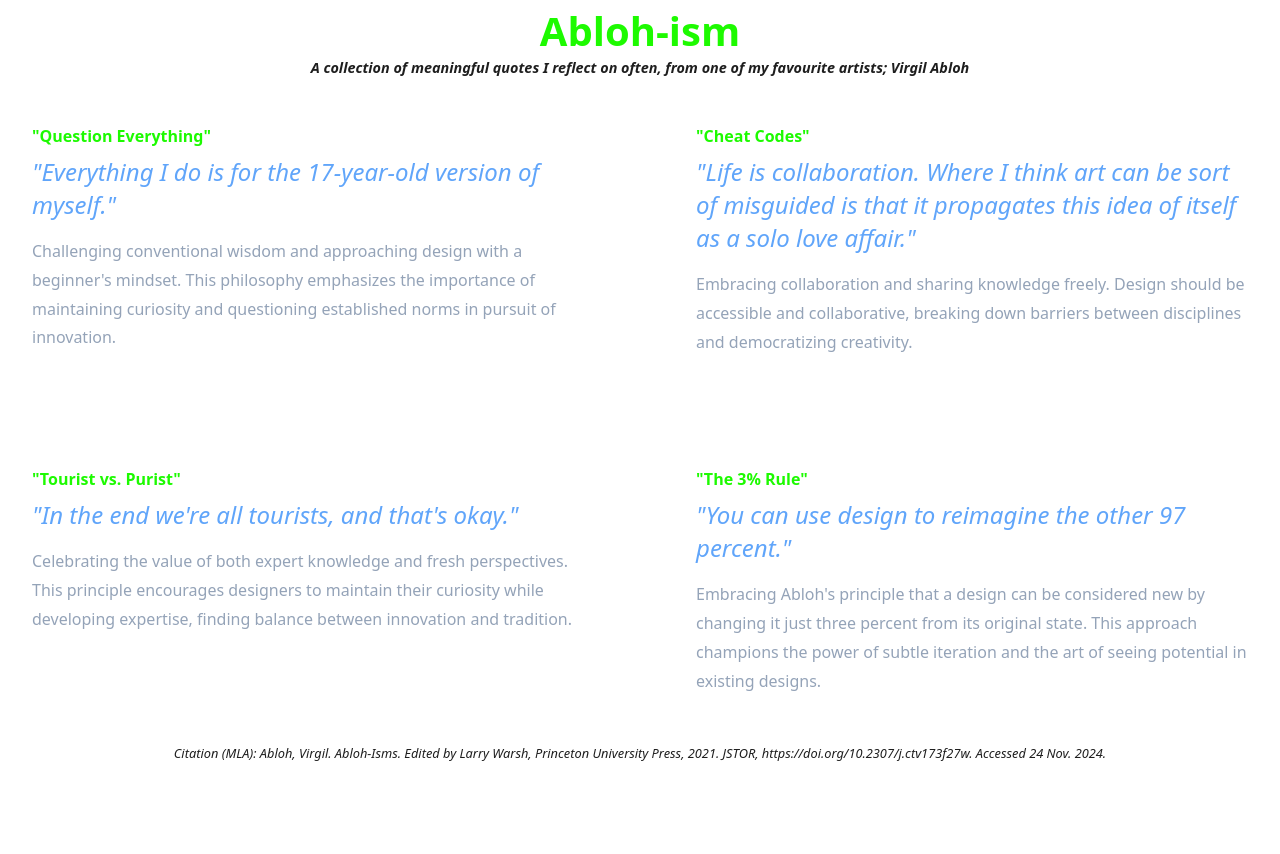
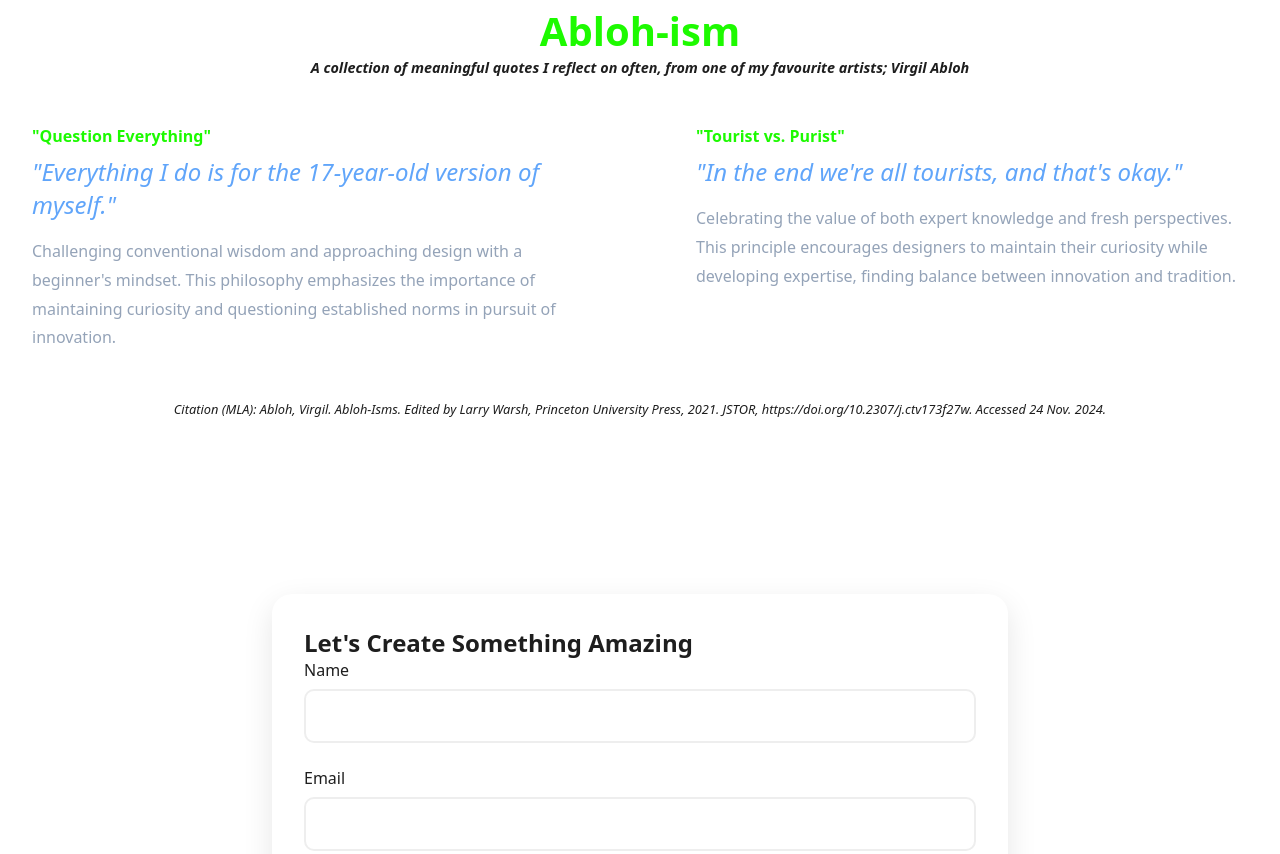
Before and after one commit to ShafinRezwan/shafinrezwan.github.io, a plain HTML site: page index.html in a window 1280 px wide. Shown: the part 1678-2532 px from the top of the page. Drawn offline with Linux system fonts and the light colour scheme.

Commit message:
ablohism updated

```diff
--- a/index.html
+++ b/index.html
@@ -20,7 +20,6 @@
                 <a href="#resume">Resume</a>
                 <a href="#projects">Projects</a>
                 <a href="#skills">Skills</a>
-                <a href="#abloh-ism">Abloh-ism</a>
                 <a href="#contact">Contact</a>
             </div>
         </nav>
@@ -125,23 +124,9 @@
 
             <div class="philosophy-card">
                 <div class="philosophy-number">02</div>
-                <p class="philosophy-principle">"Cheat Codes"</p>
-                <p class="philosophy-quote">"Life is collaboration. Where I think art can be sort of misguided is that it propagates this idea of itself as a solo love affair."</p>
-                <p class="philosophy-text">Embracing collaboration and sharing knowledge freely. Design should be accessible and collaborative, breaking down barriers between disciplines and democratizing creativity.</p>
-            </div>
-
-            <div class="philosophy-card">
-                <div class="philosophy-number">03</div>
                 <p class="philosophy-principle">"Tourist vs. Purist"</p>
                 <p class="philosophy-quote">"In the end we're all tourists, and that's okay."</p>
                 <p class="philosophy-text">Celebrating the value of both expert knowledge and fresh perspectives. This principle encourages designers to maintain their curiosity while developing expertise, finding balance between innovation and tradition.</p>
-            </div>
-
-            <div class="philosophy-card">
-                <div class="philosophy-number">04</div>
-                <p class="philosophy-principle">"The 3% Rule"</p>
-                <p class="philosophy-quote">"You can use design to reimagine the other 97 percent."</p>
-                <p class="philosophy-text">Embracing Abloh's principle that a design can be considered new by changing it just three percent from its original state. This approach champions the power of subtle iteration and the art of seeing potential in existing designs.</p>
             </div>
         </div>
         <h3 class="philosophy-citation">Citation (MLA): Abloh, Virgil. Abloh-Isms. Edited by Larry Warsh, Princeton University Press, 2021. JSTOR, https://doi.org/10.2307/j.ctv173f27w. Accessed 24 Nov. 2024.</h3>
```
